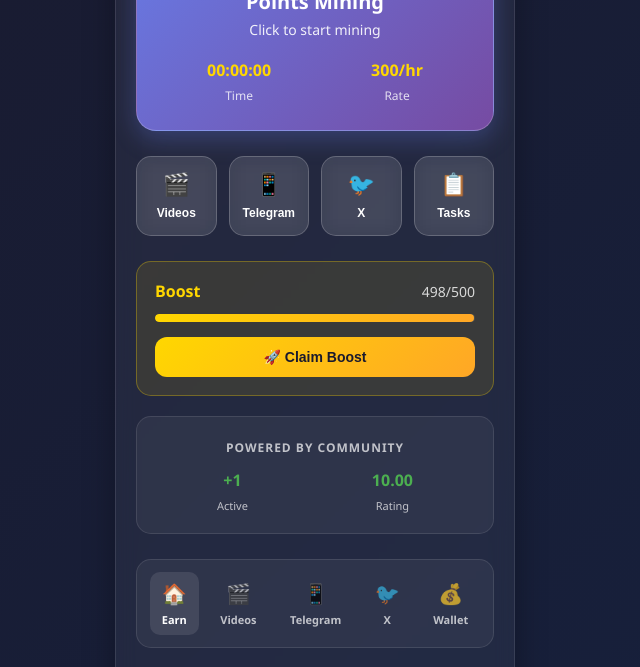
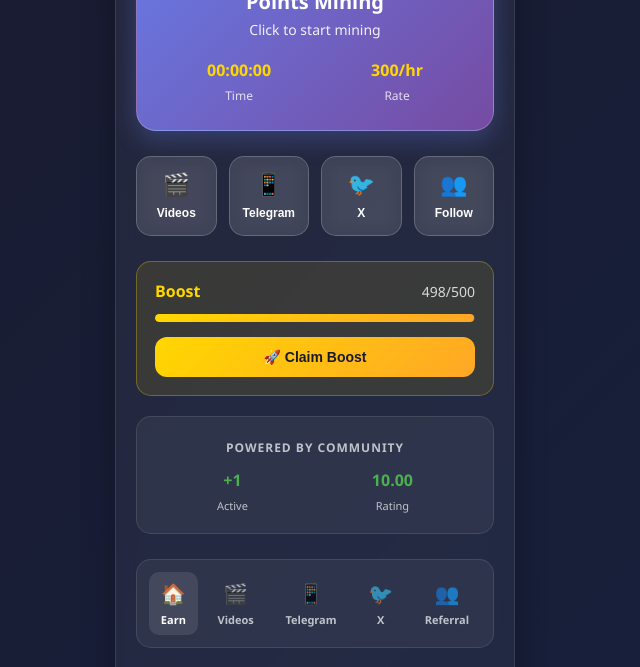
Before and after one commit to fahimuddin786-dotcom/reward-browser-app, a website: page index.html in a window 1280 px wide. Shown: the part 285-952 px from the top of the page, without its empty margins (325-965 px from the left). Drawn offline with Linux system fonts and the light colour scheme.

Commit message:
Update index.html

```diff
--- a/index.html
+++ b/index.html
@@ -56,9 +56,9 @@
                 <span class="mini-icon">🐦</span>
                 <span class="mini-text">X</span>
             </button>
-            <button class="mini-btn" onclick="showTasks()">
-                <span class="mini-icon">📋</span>
-                <span class="mini-text">Tasks</span>
+            <button class="mini-btn" onclick="showFollowSection()">
+                <span class="mini-icon">👥</span>
+                <span class="mini-text">Follow</span>
             </button>
         </div>
 
@@ -111,9 +111,9 @@
                 <span class="nav-icon">🐦</span>
                 <span class="nav-text">X</span>
             </div>
-            <div class="nav-item" onclick="showWalletHistory()">
-                <span class="nav-icon">💰</span>
-                <span class="nav-text">Wallet</span>
+            <div class="nav-item" onclick="showReferralSystem()">
+                <span class="nav-icon">👥</span>
+                <span class="nav-text">Referral</span>
             </div>
         </div>
 
```
